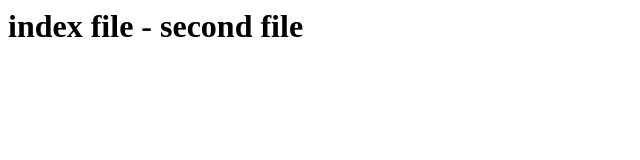
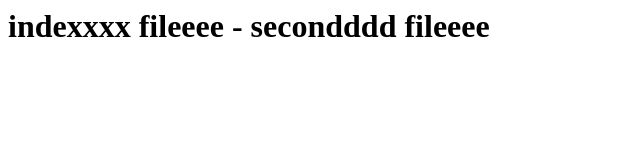
Before and after one commit to vinnytalupula/Testing, a plain HTML site: page index.html in a window 1280 px wide. Shown: the whole page, without its empty margins (0-640 px from the left). Drawn offline with Linux system fonts and the light colour scheme.

Commit message:
updated mistakeee

```diff
--- a/index.html
+++ b/index.html
@@ -1,2 +1,2 @@
-<h1>index file - second file </h1>
+<h1>indexxxx fileeee - secondddd fileeee </h1>
 <body> </body>
```
